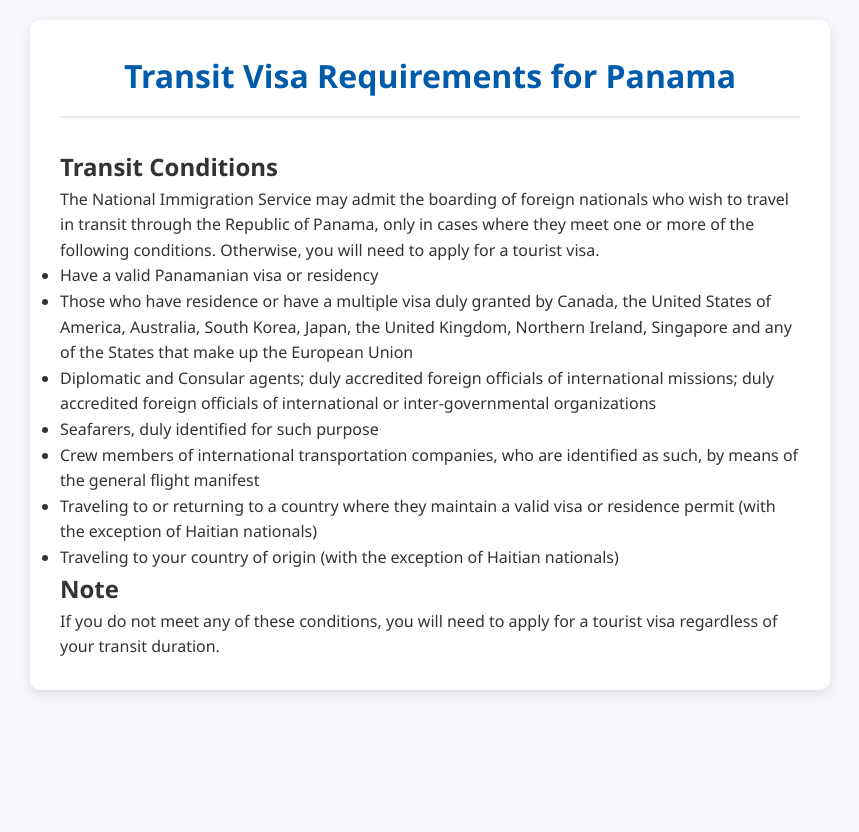
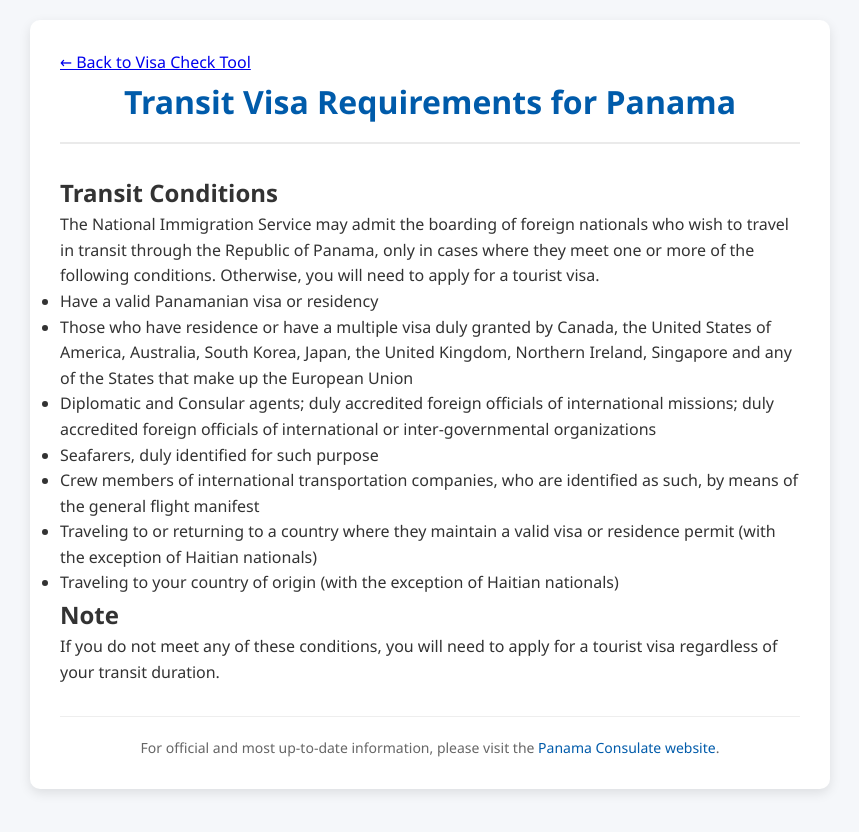
Before and after one commit to cabe56/panama-visa, a Jekyll site: the page built from transit-visa.md, in a window 1280 px wide. Shown: the top 832 px of the page, without its empty margins (210-1069 px from the left). Built offline with Jekyll 4.4.1, drawn with Linux system fonts in a browser that asks for light colours.

Commit message:
Update default.html

```diff
--- a/_layouts/default.html
+++ b/_layouts/default.html
@@ -8,7 +8,15 @@
 </head>
 <body>
     <div class="container">
+        {% if page.title != "Panama Visa Requirement Check" %}
+        <a href="{{ '/' | relative_url }}" class="back-button">← Back to Visa Check Tool</a>
+        {% endif %}
+
         {{ content }}
+
+        <div class="footer">
+            <p>For official and most up-to-date information, please visit the <a href="http://panamaconsulatehk.com/visas/" target="_blank">Panama Consulate website</a>.</p>
+        </div>
     </div>
 </body>
 </html>
```
